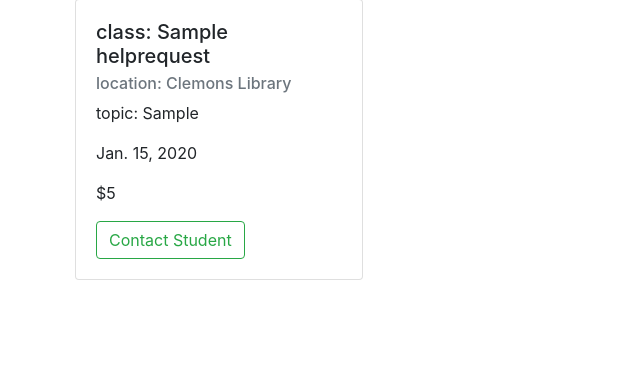
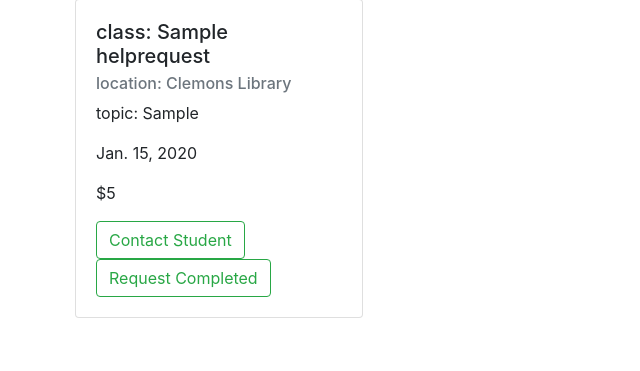
Before and after one commit to timrtyrrell/project-tuber, a Django app: page /tutorrequests/ in a window 1280 px wide. Shown: the part 114-485 px from the top of the page, without its empty margins (0-640 px from the left). Run offline with Django 3.2, Linux system fonts and the light colour scheme; tables that the repository leaves empty hold one stand-in row (values such as "Sample post"); some libraries are stand-ins or nearby versions.

Commit message:
added delete button

```diff
--- a/tutorrequests/templates/tutorrequests/requests_home.html
+++ b/tutorrequests/templates/tutorrequests/requests_home.html
@@ -21,6 +21,11 @@
                 Contact Student
               </button>
             </a>
+            <a href="{% url 'delete' pk=request.pk %}">
+              <button type="submit" class="btn btn-outline-success">
+                Request Completed
+              </button>
+            </a>
           </div>
         </div>
       </li>
--- a/tutorrequests/urls.py
+++ b/tutorrequests/urls.py
@@ -4,4 +4,5 @@ from . import views
 urlpatterns = [
     path('', views.home, name="requests-home"),
     path('details/<pk>', views.details, name="requests-details"),
+    path('delete/<pk>', views.delete, name="delete"),
 ]
--- a/tutorrequests/views.py
+++ b/tutorrequests/views.py
@@ -6,6 +6,13 @@ from tuber.settings import GOOGLE_MAPS_API_KEY
 
 
 def home(request):
+    context = {
+        'requests': HelpRequest.objects.all()
+    }
+    return render(request, 'tutorrequests/requests_home.html', context)
+
+def delete(request, pk):
+    HelpRequest.objects.filter(pk=pk).delete()
     context = {
         'requests': HelpRequest.objects.all()
     }
```
